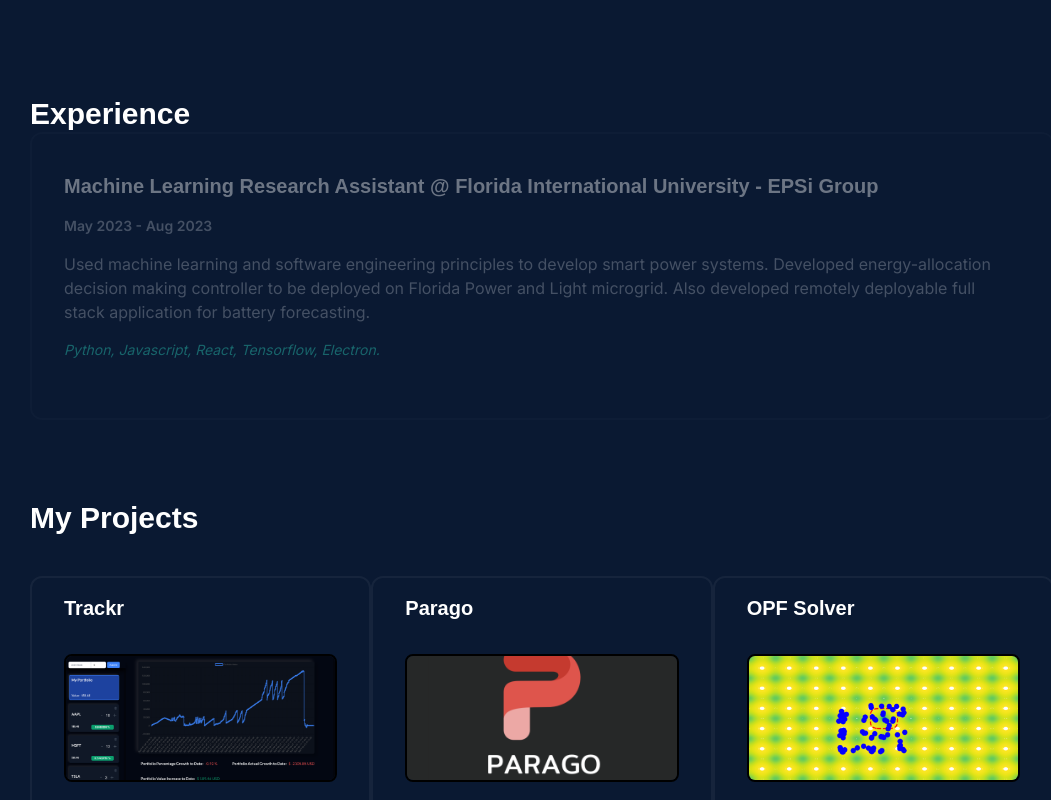
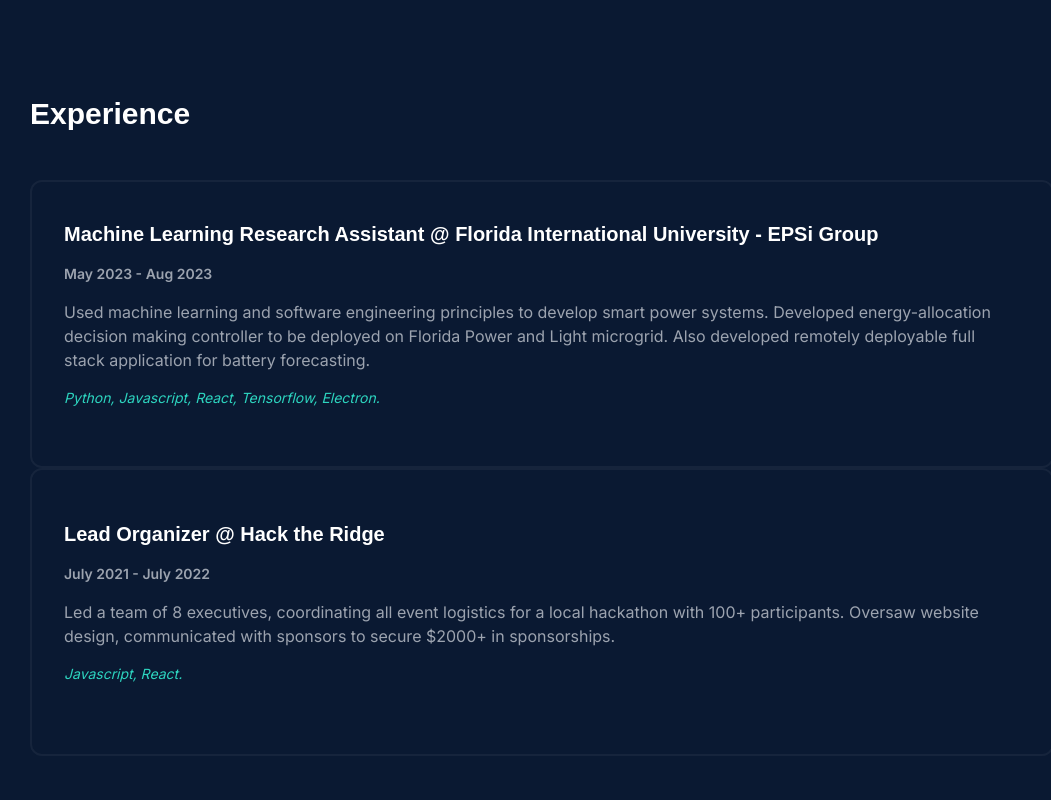
Before and after one commit to AayaanN/personal-site, a Next.js app in the folder personal-site-good/: page / in a window 1280 px wide. Shown: the part 740-1540 px from the top of the page, without its empty margins (98-1149 px from the left). Built offline with nearby package versions, Linux system fonts and the light colour scheme.

Commit message:
integrated opacity decreasing into work.js, added my website as a project

```diff
--- a/personal-site-good/app/work/work.js
+++ b/personal-site-good/app/work/work.js
@@ -7,10 +7,13 @@
 
 const Work = () => {
 
+    const [selected, setSelected] = useState(0)
+
+
     return(
         <div className="sm:mt-20 text-white" id="experience">
             <h2 className="text-3xl font-bold font-poppins">Experience</h2>
-            <div className="rounded-xl ">
+            <div className="mt-12 rounded-xl ">
                 <Work_Block
                     company='Florida International University - EPSi Group'
                     title='Machine Learning Research Assistant'
@@ -20,6 +23,20 @@
                     Also developed remotely deployable full stack application for battery forecasting.'
                     technologies='Python, Javascript, React, Tensorflow, Electron.'
                     link='https://eps.fiu.edu/'
+                    selected={selected}
+                    setSelected={setSelected}
+                    ></Work_Block>
+
+                <Work_Block
+                    company='Hack the Ridge'
+                    title='Lead Organizer'
+                    date='July 2021 - July 2022'
+                    description='Led a team of 8 executives, coordinating all event logistics for a local hackathon with 100+ participants.
+                    Oversaw website design, communicated with sponsors to secure $2000+ in sponsorships.'
+                    technologies='Javascript, React.'
+                    link='https://hacktheridge.ca'
+                    selected={selected}
+                    setSelected={setSelected}
                     ></Work_Block>
 
             </div>
```
